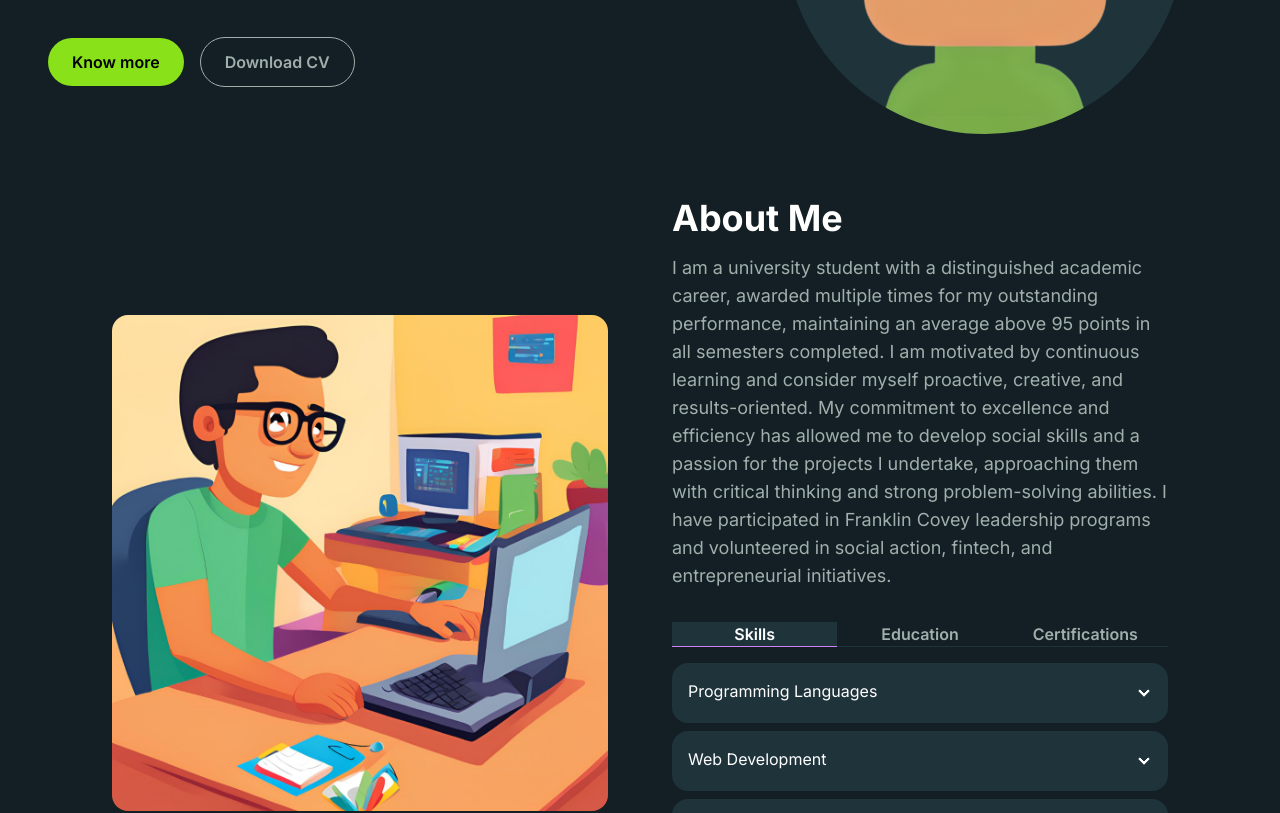
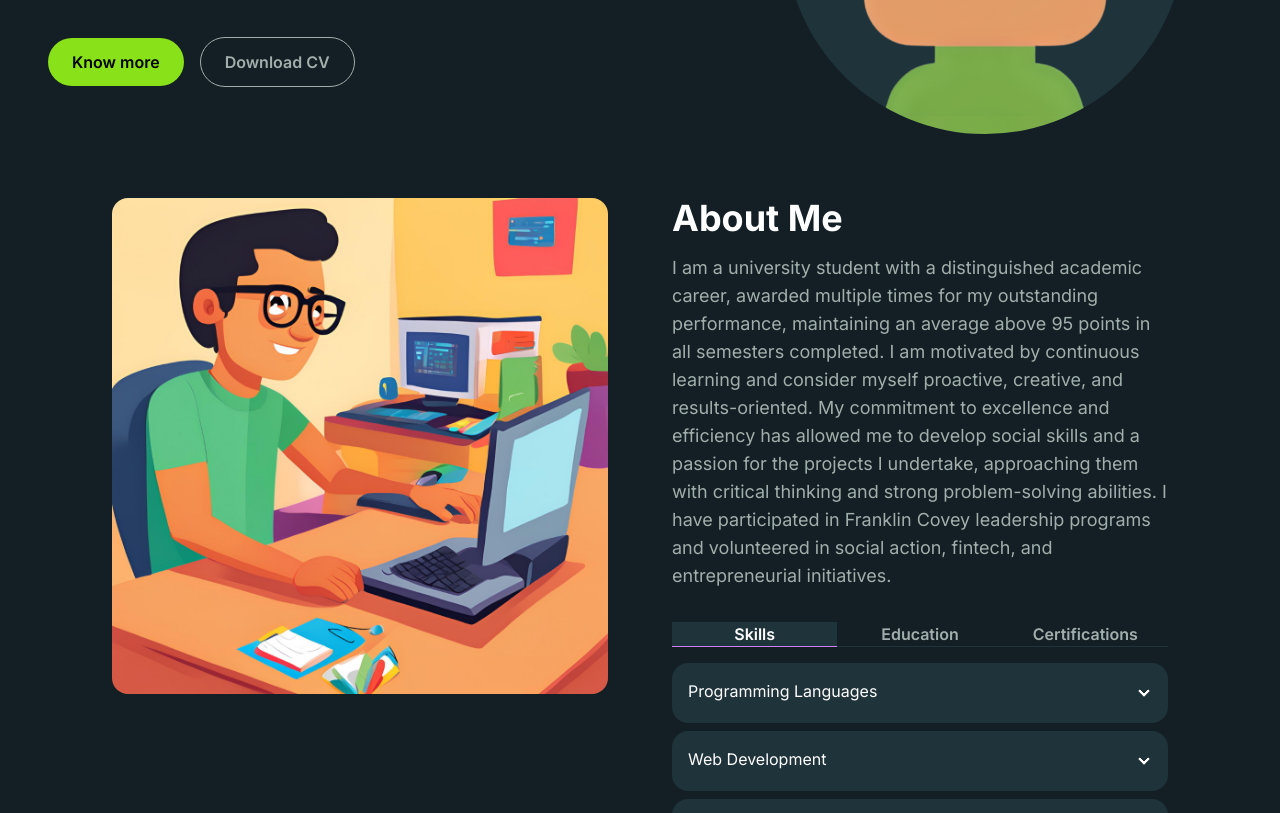
Before and after one commit to FranzCastillo/Portfolio, a Next.js app: page /en in a window 1280 px wide. Shown: the part 360-1173 px from the top of the page. Built offline with nearby package versions, Linux system fonts and the light colour scheme.

Commit message:
Made Image in About Section Sticky

```diff
--- a/src/components/AboutSection.jsx
+++ b/src/components/AboutSection.jsx
@@ -159,12 +159,12 @@ const AboutSection = () => {
 
     return (
         <section className="text-[#A1AFAC]">
-            <div className="gap-8 items-center py-8 px-4 xl:gap-16 md:grid md:grid-cols-2 sm:py-16 lg:px-16">
-            <Image src="/images/coding.png" width={500} height={500} className={"rounded-box"}/>
+            <div className="gap-8 py-8 px-4 xl:gap-16 md:grid md:grid-cols-2 sm:py-16 lg:px-16">
+                <Image src="/images/coding.png" width={500} height={500} className={"rounded-box md:sticky md:top-0"}/>
                 <div className="mt-4 md:mt-0 text-left flex flex-col h-full">
                     <h2 className="text-4xl font-bold text-white mb-4">{t("title")}</h2>
                     <p className="texxt-base md:text-lg">
-                    {t("description")}
+                        {t("description")}
                     </p>
                     <div className="flex flex-row flex-wrap justify-between mt-8">
                         <TabButton
```
Also changed, not shown: src/app/[locale]/page.js (line endings or trailing spaces).
